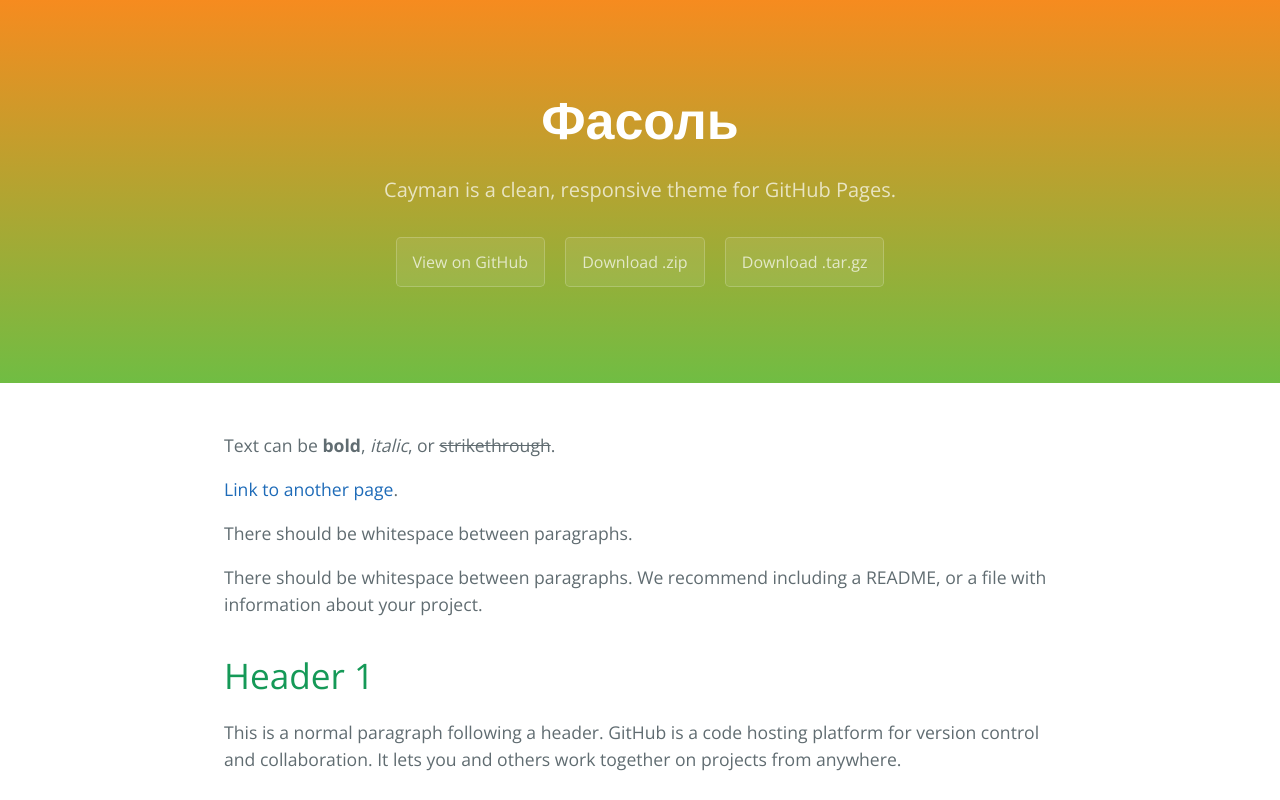
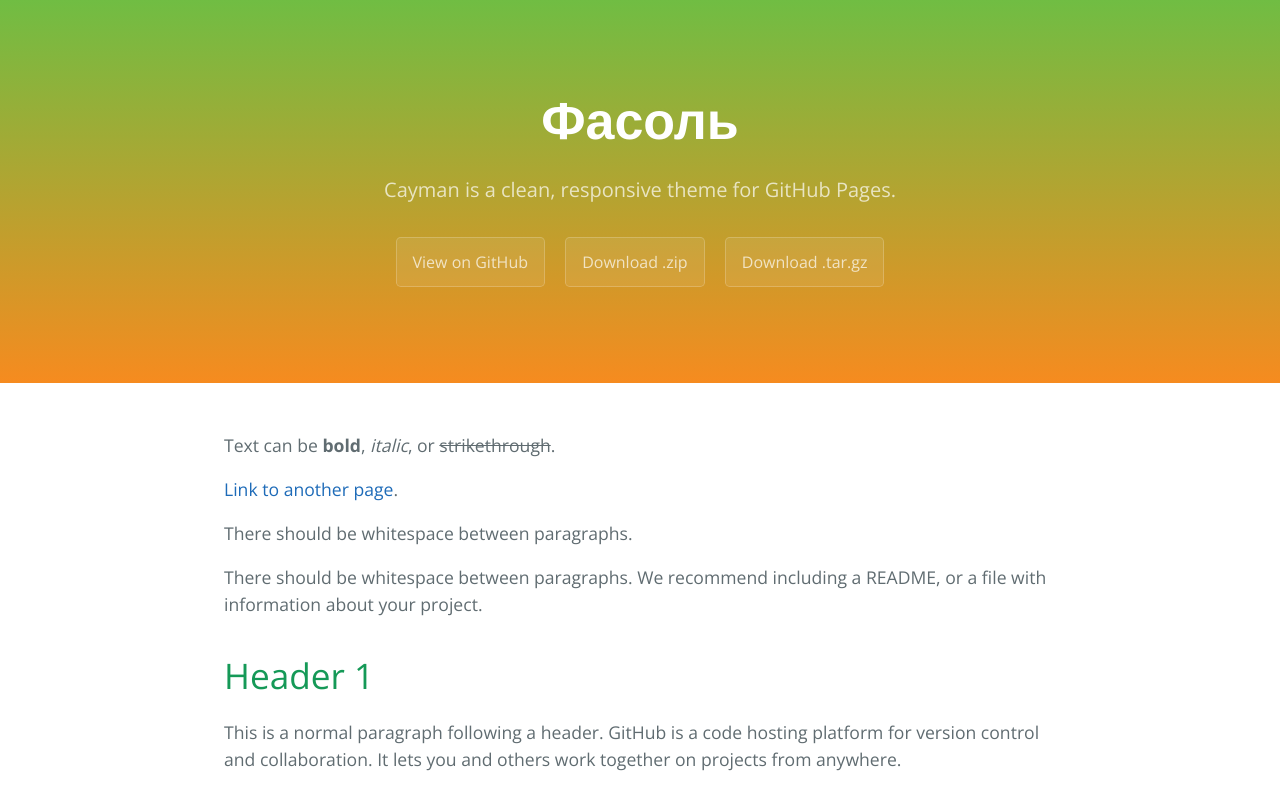
Before and after one commit to dpspec/dpspec.github.io, a plain HTML site: page index.html in a window 1280 px wide. Shown: the top 800 px of the page. Drawn offline with nearby package versions, Linux system fonts and the light colour scheme.

Commit message:
Update style.css

```diff
--- a/assets/css/style.css
+++ b/assets/css/style.css
@@ -591,7 +591,7 @@ a:hover {
     color: #fff;
     text-align: center;
     background-color: #159957;
-    background-image: linear-gradient(180deg, #F68B1F, #70BD43)
+    background-image: linear-gradient(0deg, #F68B1F, #70BD43)
 }
 
 @media screen and (min-width: 64em) {
```
